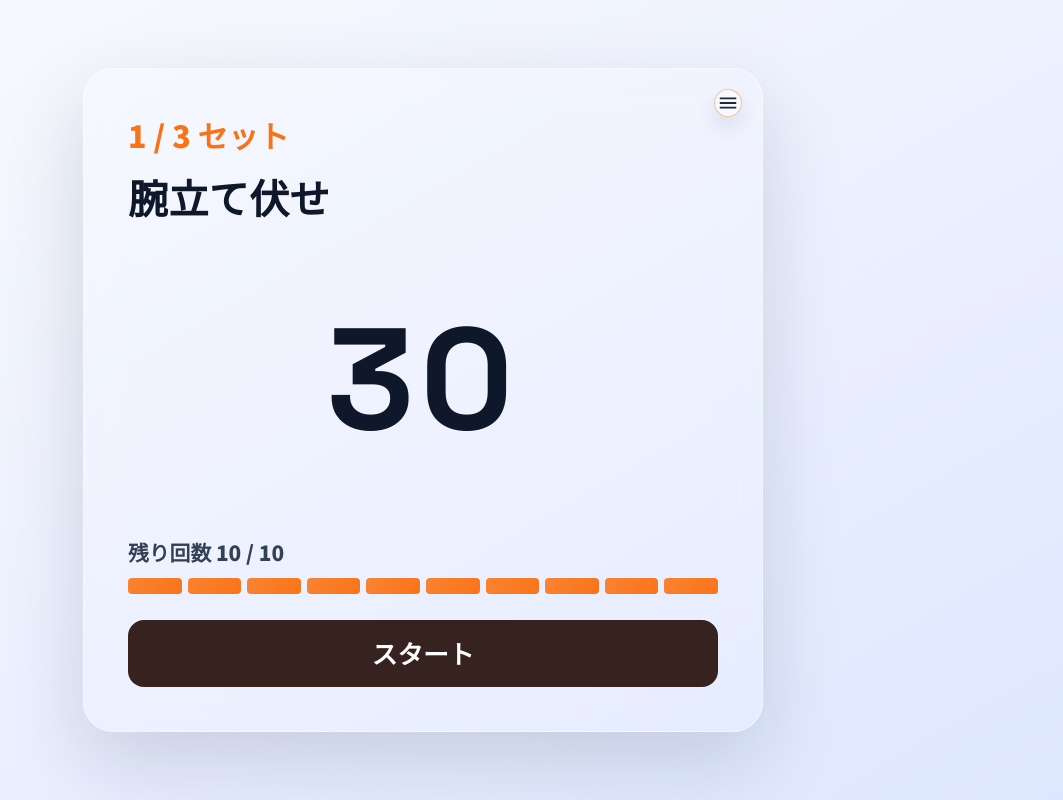
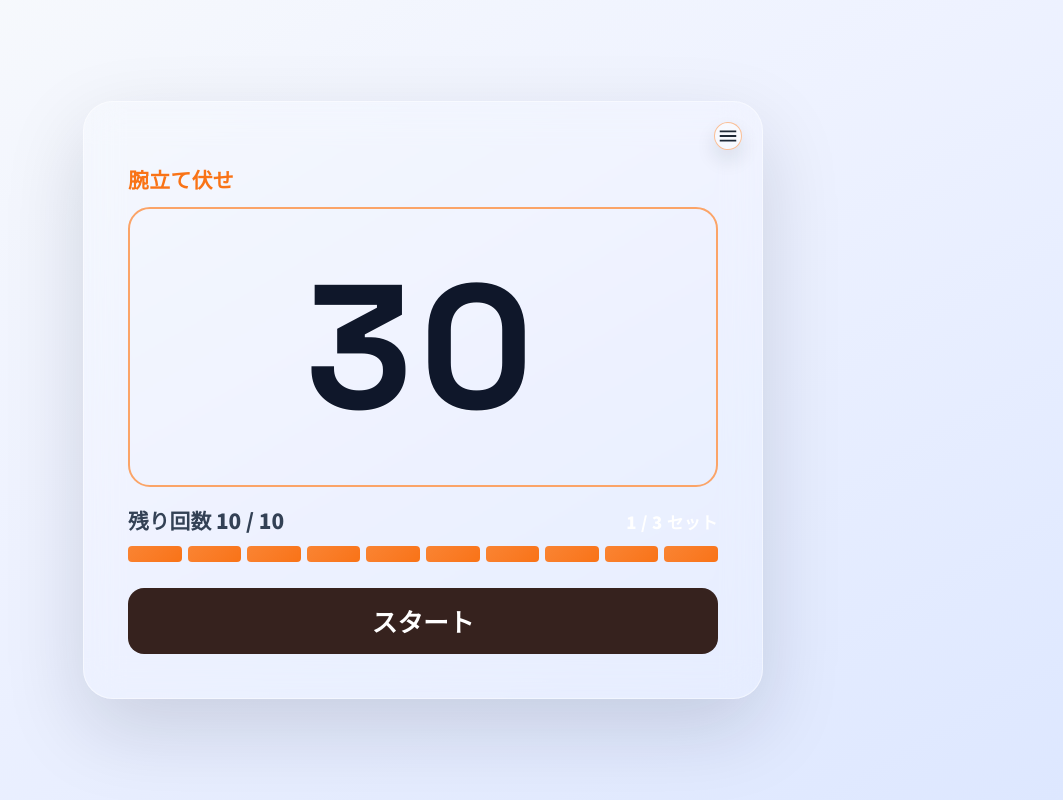
Before and after one commit to katom826/Workout-timer, a Nuxt app: page / in a window 1280 px wide. Shown: the whole page, without its empty margins (217-1280 px from the left). Built offline with nearby package versions, Linux system fonts and the light colour scheme.

Commit message:
fix: improve timer UI states and rep gauge animations

```diff
--- a/components/RepGauge.vue
+++ b/components/RepGauge.vue
@@ -1,12 +1,18 @@
 <template>
   <div class="repSection">
-    <p class="repText">残り回数 {{ currentRep }} / {{ totalReps }}</p>
+    <p class="repText">
+      <span>残り回数 {{ currentRep }} / {{ totalReps }}</span>
+      <span v-if="setLabel" class="repSetLabel">{{ setLabel }}</span>
+    </p>
     <div class="repGauge" aria-hidden="true">
       <span
         v-for="(_, index) in totalReps"
         :key="index"
         class="repSegment"
-        :class="{ repSegmentActive: index < currentRep }"
+        :class="{
+          repSegmentActive: index < currentRep,
+          repSegmentExit: pulseIndex === index
+        }"
       />
     </div>
   </div>
@@ -16,5 +22,7 @@
 defineProps<{
   currentRep: number;
   totalReps: number;
+  setLabel: string;
+  pulseIndex: number | null;
 }>();
 </script>
--- a/components/TimerDisplay.vue
+++ b/components/TimerDisplay.vue
@@ -1,7 +1,27 @@
 <template>
-  <p class="seconds">{{ seconds }}</p>
+  <p class="seconds" :class="{ secondsNice: isNice, secondsCompleted: isCompleted }">
+    <ScreenFill
+      v-if="showFill"
+      :fill-ratio-a="fillRatioA"
+      :fill-ratio-b="fillRatioB"
+      :fade-layer="fadeLayer"
+      :fade-token="fadeToken"
+    />
+    <span class="secondsText" :key="String(seconds)">{{ seconds }}</span>
+  </p>
 </template>
 
 <script setup lang="ts">
-defineProps<{ seconds: number | string }>();
+import ScreenFill from "~/components/ScreenFill.vue";
+
+defineProps<{
+  seconds: number | string;
+  showFill: boolean;
+  fillRatioA: number;
+  fillRatioB: number;
+  fadeLayer: 0 | 1;
+  fadeToken: number;
+  isNice: boolean;
+  isCompleted: boolean;
+}>();
 </script>
--- a/components/TimerHeader.vue
+++ b/components/TimerHeader.vue
@@ -9,12 +9,26 @@
     <img src="/menu.svg" alt="" width="22" height="22" />
   </button>
 
-  <p v-if="setLabel" class="setLabel">{{ setLabel }}</p>
+  <p v-if="currentExerciseName || nextExerciseName" class="currentExerciseLabel">
+    <template v-if="isResting">
+      <span v-if="nextExerciseName" class="nextRestLabel">Next {{ nextExerciseName }}</span>
+    </template>
+    <template v-else>
+      <span>{{ currentExerciseName }}</span>
+      <span v-if="isRunning && nextExerciseName" class="nextInlineLabel">
+        Next {{ nextExerciseName }}
+      </span>
+    </template>
+  </p>
+
 </template>
 
 <script setup lang="ts">
 defineProps<{
-  setLabel: string;
+  currentExerciseName: string;
+  nextExerciseName: string;
+  isResting: boolean;
+  isRunning: boolean;
   showSettings: boolean;
   onSettings: () => void;
 }>();
--- a/pages/index.vue
+++ b/pages/index.vue
@@ -1,13 +1,5 @@
 <template>
   <main :class="['page', isResting ? 'restTheme' : 'workTheme']">
-    <ScreenFill
-      v-if="showScreenFill"
-      :fill-ratio-a="fillRatioA"
-      :fill-ratio-b="fillRatioB"
-      :fade-layer="fadeLayer"
-      :fade-token="fadeToken"
-    />
-
     <audio ref="tickSoundRef" src="/audio/tick.mp3" preload="auto" />
     <audio ref="repChangeSoundRef" src="/audio/rep_change.mp3" preload="auto" />
     <audio ref="clearSoundRef" src="/audio/clear.mp3" preload="auto" />
@@ -18,37 +10,41 @@
       <p class="loading">読み込み中...</p>
     </section>
 
-    <section v-else-if="isCompleted" class="completedCard">
-      <h1 class="completedText">おつかれさまでした！</h1>
-      <button type="button" class="primaryButton primaryButtonNoShadow" @click="resetTimer">
-        終了
-      </button>
-    </section>
-
     <section v-else class="timerCard">
       <TimerHeader
-        :set-label="setLabel"
-        :show-settings="!isRunning"
+        v-if="!isCompleted"
+        :current-exercise-name="currentExercise?.name ?? ''"
+        :next-exercise-name="nextExercise?.name ?? ''"
+        :is-resting="isResting"
+        :is-running="isRunning"
+        :show-settings="!isRunning && !isCompleted"
         :on-settings="() => router.push('/settings')"
       />
 
-      <ExerciseTitle
-        :title="currentExercise.name"
-        :is-resting="isResting"
-        :next-label="nextExercise?.name ?? ''"
+      <TimerDisplay
+        :seconds="displaySeconds"
+        :show-fill="showScreenFill"
+        :fill-ratio-a="fillRatioA"
+        :fill-ratio-b="fillRatioB"
+        :fade-layer="fadeLayer"
+        :fade-token="fadeToken"
+        :is-nice="isNiceMoment"
+        :is-completed="isCompleted"
       />
 
-      <TimerDisplay :seconds="displaySeconds" />
-
+      <Transition name="repFade">
         <RepGauge
-        v-if="!isResting"
+          v-if="!isResting && !isCompleted"
           :current-rep="currentRep"
           :total-reps="currentExercise.reps"
+          :set-label="setLabel"
+          :pulse-index="repPulseIndex"
         />
+      </Transition>
 
       <PrimaryAction
-        :label="phase === 'idle' ? 'スタート' : isRunning ? '一時停止' : '再開'"
-        :on-click="handleStartPause"
+        :label="isCompleted ? '終了' : phase === 'idle' ? 'スタート' : isRunning ? '一時停止' : '再開'"
+        :on-click="isCompleted ? resetTimer : handleStartPause"
         :no-shadow="true"
       />
     </section>
@@ -58,10 +54,8 @@
 <script setup lang="ts">
 import { computed, onBeforeUnmount, onMounted, ref, watch } from "vue";
 import ConfettiLayer from "~/components/ConfettiLayer.vue";
-import ExerciseTitle from "~/components/ExerciseTitle.vue";
 import PrimaryAction from "~/components/PrimaryAction.vue";
 import RepGauge from "~/components/RepGauge.vue";
-import ScreenFill from "~/components/ScreenFill.vue";
 import TimerDisplay from "~/components/TimerDisplay.vue";
 import TimerHeader from "~/components/TimerHeader.vue";
 import {
@@ -80,6 +74,7 @@ type WorkoutStep = {
 
 const PHASE_TRANSITION_DELAY_MS = 240;
 const REP_PREP_DELAY_MS = 1000;
+const COMPLETION_DELAY_MS = 900;
 
 const confettiPalette = [
   "linear-gradient(180deg, #f97316, #fb7185)",
@@ -139,6 +134,7 @@ const currentSet = ref(1);
 const currentExerciseIndex = ref(0);
 const currentRep = ref(1);
 const secondsRemaining = ref(1);
+const countdownRemainingMs = ref(0);
 const pendingStep = ref<WorkoutStep | null>(null);
 const activeFillLayer = ref<0 | 1>(0);
 const fadeLayer = ref<0 | 1>(1);
@@ -148,11 +144,148 @@ const tickSoundRef = ref<HTMLAudioElement | null>(null);
 const repChangeSoundRef = ref<HTMLAudioElement | null>(null);
 const clearSoundRef = ref<HTMLAudioElement | null>(null);
 
-const intervalId = ref<number | null>(null);
+const rafId = ref<number | null>(null);
+const countdownEndAt = ref<number | null>(null);
+const countdownFinished = ref(false);
 const transitionTimer = ref<number | null>(null);
 const prepTimer = ref<number | null>(null);
 const seEnabled = ref(true);
 const isPrepDelay = ref(false);
+const repPulseIndex = ref<number | null>(null);
+
+const nowMs = (): number => performance.now();
+
+const setCountdown = (seconds: number) => {
+  secondsRemaining.value = seconds;
+  countdownRemainingMs.value = Math.max(0, seconds * 1000);
+  countdownEndAt.value = null;
+  countdownFinished.value = false;
+};
+
+const stopCountdownLoop = () => {
+  if (rafId.value) {
+    window.cancelAnimationFrame(rafId.value);
+    rafId.value = null;
+  }
+};
+
+const startCountdownLoop = () => {
+  stopCountdownLoop();
+  rafId.value = window.requestAnimationFrame(updateCountdown);
+};
+
+const updateCountdown = () => {
+  if (!isRunning.value || (phase.value !== "workout" && phase.value !== "rest") || isPrepDelay.value) {
+    stopCountdownLoop();
+    return;
+  }
+
+  const now = nowMs();
+  if (countdownEndAt.value === null) {
+    const baseMs = countdownRemainingMs.value || secondsRemaining.value * 1000;
+    countdownEndAt.value = now + baseMs;
+  }
+
+  const remainingMs = countdownEndAt.value - now;
+  countdownRemainingMs.value = Math.max(0, remainingMs);
+  if (remainingMs <= 0) {
+    if (secondsRemaining.value !== 0) {
+      secondsRemaining.value = 0;
+    }
+    if (!countdownFinished.value) {
+      countdownFinished.value = true;
+      handleCountdownComplete();
+    }
+  } else {
+    const nextSeconds = Math.ceil(remainingMs / 1000);
+    if (nextSeconds !== secondsRemaining.value) {
+      secondsRemaining.value = nextSeconds;
+    }
+  }
+
+  rafId.value = window.requestAnimationFrame(updateCountdown);
+};
+
+const handleCountdownComplete = () => {
+  if (!config.value || !isRunning.value) {
+    return;
+  }
+
+  if (transitionTimer.value) {
+    window.clearTimeout(transitionTimer.value);
+    transitionTimer.value = null;
+  }
+
+  transitionTimer.value = window.setTimeout(() => {
+    const active = config.value?.exercises[currentExerciseIndex.value];
+    if (!active) {
+      return;
+    }
+
+    const completeWorkout = () => {
+      window.setTimeout(() => {
+        phase.value = "completed";
+        isRunning.value = false;
+      }, COMPLETION_DELAY_MS);
+    };
+
+    if (phase.value === "rest") {
+      if (!pendingStep.value) {
+        completeWorkout();
+        return;
+      }
+
+      const target = config.value.exercises[pendingStep.value.exerciseIndex];
+      currentSet.value = pendingStep.value.set;
+      currentExerciseIndex.value = pendingStep.value.exerciseIndex;
+      currentRep.value = target.reps;
+      setCountdown(target.duration);
+      pendingStep.value = null;
+      phase.value = "workout";
+      return;
+    }
+
+    if (phase.value !== "workout") {
+      return;
+    }
+
+    if (currentRep.value > 1) {
+      if (prepTimer.value) {
+        window.clearTimeout(prepTimer.value);
+      }
+      isPrepDelay.value = true;
+      countdownRemainingMs.value = 0;
+      prepTimer.value = window.setTimeout(() => {
+        currentRep.value = currentRep.value - 1;
+        setCountdown(active.duration);
+        isPrepDelay.value = false;
+      }, REP_PREP_DELAY_MS);
+      return;
+    }
+
+    const step = getNextStep(currentSet.value, currentExerciseIndex.value, config.value);
+    if (!step) {
+      completeWorkout();
+      isPrepDelay.value = false;
+      return;
+    }
+
+    if (config.value.restSeconds <= 0) {
+      const target = config.value.exercises[step.exerciseIndex];
+      currentSet.value = step.set;
+      currentExerciseIndex.value = step.exerciseIndex;
+      currentRep.value = target.reps;
+      setCountdown(target.duration);
+      isPrepDelay.value = false;
+      return;
+    }
+
+    pendingStep.value = step;
+    setCountdown(config.value.restSeconds);
+    phase.value = "rest";
+    isPrepDelay.value = false;
+  }, PHASE_TRANSITION_DELAY_MS);
+};
 
 const syncSoundConfig = () => {
   const updated = loadSoundConfig();
@@ -174,7 +307,7 @@ const applyInitialState = (loadedConfig: WorkoutConfig) => {
   currentSet.value = 1;
   currentExerciseIndex.value = 0;
   currentRep.value = loadedConfig.exercises[0].reps;
-  secondsRemaining.value = loadedConfig.exercises[0].duration;
+  setCountdown(loadedConfig.exercises[0].duration);
   pendingStep.value = null;
   phase.value = "idle";
   isRunning.value = false;
@@ -203,7 +336,8 @@ const nextExercise = computed<ExerciseConfig | null>(() => {
     return null;
   }
 
-  const step = pendingStep.value ?? getNextStep(currentSet.value, currentExerciseIndex.value, config.value);
+  const step =
+    pendingStep.value ?? getNextStep(currentSet.value, currentExerciseIndex.value, config.value);
   if (!step) {
     return null;
   }
@@ -211,20 +345,36 @@ const nextExercise = computed<ExerciseConfig | null>(() => {
   return config.value.exercises[step.exerciseIndex] ?? null;
 });
 
-watch([isRunning, phase], ([running, phaseValue]) => {
-  if (intervalId.value) {
-    window.clearInterval(intervalId.value);
-    intervalId.value = null;
+watch([isRunning, phase, isPrepDelay], ([running, phaseValue, prep]) => {
+  if (!running || prep || (phaseValue !== "workout" && phaseValue !== "rest")) {
+    if (countdownEndAt.value !== null) {
+      const remainingMs = Math.max(0, countdownEndAt.value - nowMs());
+      countdownRemainingMs.value = remainingMs;
+      secondsRemaining.value = Math.max(0, Math.ceil(remainingMs / 1000));
     }
-
-  if (!running || (phaseValue !== "workout" && phaseValue !== "rest")) {
+    countdownEndAt.value = null;
+    stopCountdownLoop();
     return;
   }
 
-  intervalId.value = window.setInterval(() => {
-    secondsRemaining.value = Math.max(secondsRemaining.value - 1, 0);
-  }, 1000);
+  startCountdownLoop();
 });
+
+watch(
+  () => currentRep.value,
+  (next, previous) => {
+    if (typeof previous !== "number" || next >= previous) {
+      return;
+    }
+
+    repPulseIndex.value = previous - 1;
+    window.setTimeout(() => {
+      if (repPulseIndex.value === previous - 1) {
+        repPulseIndex.value = null;
+      }
+    }, 280);
+  }
+);
 
 watch(
   () => secondsRemaining.value,
@@ -254,88 +404,6 @@ watch(
 watch(
   () => secondsRemaining.value,
   (next, previous) => {
-    if (!config.value || !isRunning.value || next > 0) {
-      return;
-    }
-
-    if (previous === 0) {
-      return;
-    }
-
-    if (transitionTimer.value) {
-      window.clearTimeout(transitionTimer.value);
-      transitionTimer.value = null;
-    }
-
-    transitionTimer.value = window.setTimeout(() => {
-      const active = config.value?.exercises[currentExerciseIndex.value];
-      if (!active) {
-        return;
-      }
-
-      if (phase.value === "rest") {
-        if (!pendingStep.value) {
-          phase.value = "completed";
-          isRunning.value = false;
-          return;
-        }
-
-        const target = config.value.exercises[pendingStep.value.exerciseIndex];
-        currentSet.value = pendingStep.value.set;
-        currentExerciseIndex.value = pendingStep.value.exerciseIndex;
-        currentRep.value = target.reps;
-        secondsRemaining.value = target.duration;
-        pendingStep.value = null;
-        phase.value = "workout";
-        return;
-      }
-
-      if (phase.value !== "workout") {
-        return;
-      }
-
-      if (currentRep.value > 1) {
-        if (prepTimer.value) {
-          window.clearTimeout(prepTimer.value);
-        }
-        isPrepDelay.value = true;
-        prepTimer.value = window.setTimeout(() => {
-          currentRep.value = currentRep.value - 1;
-          secondsRemaining.value = active.duration;
-          isPrepDelay.value = false;
-        }, REP_PREP_DELAY_MS);
-        return;
-      }
-
-      const step = getNextStep(currentSet.value, currentExerciseIndex.value, config.value);
-      if (!step) {
-        phase.value = "completed";
-        isRunning.value = false;
-        isPrepDelay.value = false;
-        return;
-      }
-
-      if (config.value.restSeconds <= 0) {
-        const target = config.value.exercises[step.exerciseIndex];
-        currentSet.value = step.set;
-        currentExerciseIndex.value = step.exerciseIndex;
-        currentRep.value = target.reps;
-        secondsRemaining.value = target.duration;
-        isPrepDelay.value = false;
-        return;
-      }
-
-      pendingStep.value = step;
-      secondsRemaining.value = config.value.restSeconds;
-      phase.value = "rest";
-      isPrepDelay.value = false;
-    }, PHASE_TRANSITION_DELAY_MS);
-  }
-);
-
-watch(
-  () => secondsRemaining.value,
-  (next, previous) => {
     if (!isRunning.value || (phase.value !== "workout" && phase.value !== "rest")) {
       return;
     }
@@ -358,12 +426,22 @@ const totalSeconds = computed(() => {
   return isResting.value ? Math.max(config.value.restSeconds, 1) : currentExercise.value.duration;
 });
 
-const elapsedRatio = computed(() =>
-  Math.min(1, Math.max(0, (totalSeconds.value - secondsRemaining.value) / totalSeconds.value))
+const totalMs = computed(() => totalSeconds.value * 1000);
+const elapsedRatio = computed(() => {
+  if (totalMs.value <= 0) {
+    return 0;
+  }
+  return Math.min(
+    1,
+    Math.max(0, (totalMs.value - countdownRemainingMs.value) / totalMs.value)
   );
-const remainingRatio = computed(() =>
-  Math.min(1, Math.max(0, secondsRemaining.value / totalSeconds.value))
-);
+});
+const remainingRatio = computed(() => {
+  if (totalMs.value <= 0) {
+    return 0;
+  }
+  return Math.min(1, Math.max(0, countdownRemainingMs.value / totalMs.value));
+});
 
 const isZeroMoment = computed(
   () =>
@@ -371,6 +449,8 @@ const isZeroMoment = computed(
     (phase.value === "workout" || phase.value === "rest") &&
     secondsRemaining.value === 0
 );
+
+const isNiceMoment = computed(() => isPrepDelay.value || isZeroMoment.value);
 
 const timerFill = computed(() => {
   if (isZeroMoment.value) {
@@ -417,12 +497,21 @@ const showScreenFill = computed(
   () => isRunning.value && (phase.value === "workout" || phase.value === "rest")
 );
 
-const displaySeconds = computed(() => (isPrepDelay.value ? "Nice!" : String(secondsRemaining.value)));
+const displaySeconds = computed(() => {
+  if (isCompleted.value) {
+    return "おつかれさまでした！";
+  }
+  if (isZeroMoment.value && isResting.value) {
+    return "Fight!";
+  }
+  if (isNiceMoment.value) {
+    return "Nice!";
+  }
+  return String(secondsRemaining.value);
+});
 
 onBeforeUnmount(() => {
-  if (intervalId.value) {
-    window.clearInterval(intervalId.value);
-  }
+  stopCountdownLoop();
   if (transitionTimer.value) {
     window.clearTimeout(transitionTimer.value);
   }
@@ -473,6 +562,10 @@ onBeforeUnmount(() => {
   backdrop-filter: blur(18px);
 }
 
+.timerCard {
+  padding-top: calc(clamp(20px, 5vw, 44px) + 18px);
+}
+
 .loading {
   color: var(--text-muted);
   font-size: 1.2rem;
@@ -507,6 +600,34 @@ onBeforeUnmount(() => {
   color: var(--theme-main);
 }
 
+:global(.currentExerciseLabel) {
+  font-size: 1.3rem;
+  font-weight: 800;
+  color: #f97316;
+  letter-spacing: 0.02em;
+  margin-bottom: 8px;
+  display: flex;
+  align-items: baseline;
+  gap: 10px;
+}
+
+:global(.nextInlineLabel) {
+  font-size: 0.85rem;
+  font-weight: 700;
+  color: #ffffff;
+  opacity: 0.9;
+  letter-spacing: 0.02em;
+  margin-left: auto;
+  text-align: right;
+}
+
+:global(.nextRestLabel) {
+  font-size: 1.05rem;
+  font-weight: 700;
+  color: #ffffff;
+  letter-spacing: 0.02em;
+}
+
 :global(.exerciseName) {
   margin-top: 8px;
   font-size: clamp(1.6rem, 4vw, 2.5rem);
@@ -526,14 +647,53 @@ onBeforeUnmount(() => {
   position: relative;
   z-index: 2;
   min-height: 280px;
+  margin-top: 12px;
   display: grid;
   place-items: center;
-  font-size: clamp(4.4rem, 17vw, 9rem);
+  font-size: clamp(5.2rem, 19vw, 11rem);
   font-weight: 900;
   letter-spacing: 0.04em;
   color: var(--text-primary);
   text-shadow: 0 1px 0 color-mix(in srgb, var(--panel-border), transparent 40%);
   font-family: "Space Grotesk", "Noto Sans JP", sans-serif;
+  border: 2px solid color-mix(in srgb, var(--theme-main), #ffffff 35%);
+  border-radius: 22px;
+  overflow: hidden;
+}
+
+:global(.secondsCompleted) {
+  font-size: 1.3rem;
+  letter-spacing: 0.01em;
+  min-height: 180px;
+  text-align: center;
+  padding: 0 16px;
+}
+
+:global(.secondsText) {
+  position: relative;
+  z-index: 2;
+  display: inline-block;
+  animation: secondsPop 220ms ease-out;
+}
+
+:global(.secondsNice .fillLayer) {
+  transition: none;
+}
+
+@keyframes secondsPop {
+  0% {
+    transform: scale(0.9);
+    opacity: 0.6;
+  }
+
+  60% {
+    transform: scale(1.08);
+    opacity: 1;
+  }
+
+  100% {
+    transform: scale(1);
+  }
 }
 
 :global(.repSection) {
@@ -541,9 +701,19 @@ onBeforeUnmount(() => {
 }
 
 :global(.repText) {
+  display: flex;
+  justify-content: space-between;
+  align-items: baseline;
   font-size: 1.3rem;
   font-weight: 800;
   color: var(--text-soft);
+}
+
+:global(.repSetLabel) {
+  color: #ffffff;
+  font-weight: 800;
+  font-size: 1.05rem;
+  letter-spacing: 0.02em;
 }
 
 :global(.repGauge) {
@@ -551,6 +721,17 @@ onBeforeUnmount(() => {
   display: grid;
   grid-template-columns: repeat(auto-fit, minmax(12px, 1fr));
   gap: 6px;
+}
+
+:global(.repFade-enter-active),
+:global(.repFade-leave-active) {
+  transition: opacity 240ms ease, transform 240ms ease;
+}
+
+:global(.repFade-enter-from),
+:global(.repFade-leave-to) {
+  opacity: 0;
+  transform: translateY(8px);
 }
 
 :global(.repSegment) {
@@ -567,6 +748,22 @@ onBeforeUnmount(() => {
     var(--theme-main)
   );
   box-shadow: none;
+}
+
+:global(.repSegmentExit) {
+  animation: repSegmentExit 260ms ease-out;
+}
+
+@keyframes repSegmentExit {
+  0% {
+    transform: scale(1);
+    opacity: 1;
+  }
+
+  100% {
+    transform: scale(0.7);
+    opacity: 0.2;
+  }
 }
 
 :global(.primaryButton) {
@@ -658,7 +855,6 @@ onBeforeUnmount(() => {
   }
 }
 
-
 :global(.screenFill) {
   position: absolute;
   inset: 0;
@@ -696,6 +892,7 @@ onBeforeUnmount(() => {
   }
 }
 
+
 @media (max-width: 640px) {
   .page {
     padding: 16px;
--- a/pages/settings.vue
+++ b/pages/settings.vue
@@ -55,13 +55,6 @@
       </div>
 
       <section class="cards">
-        <div class="cardsHeader">
-          <h2 class="cardsTitle">メニュー ({{ exerciseCount }}種)</h2>
-          <button type="button" class="iconButton" aria-label="メニュー追加" @click="handleAddExercise">
-            <img src="/add.svg" alt="" width="22" height="22" />
-          </button>
-        </div>
-
         <article
           v-for="(exercise, index) in config.exercises"
           :key="exercise.id"
@@ -162,6 +155,10 @@
             </button>
           </div>
         </article>
+
+        <button type="button" class="addCardButton" @click="handleAddExercise">
+          メニュー追加
+        </button>
       </section>
     </section>
   </main>
@@ -181,7 +178,7 @@ const router = useRouter();
 
 const createExercise = (index: number): ExerciseConfig => ({
   id: `custom-${Date.now()}-${index}`,
-  name: `遞ｮ逶ｮ ${index + 1}`,
+  name: `メニュー ${index + 1}`,
   duration: 5,
   reps: 5
 });
@@ -206,8 +203,6 @@ watch(
   },
   { deep: true }
 );
-
-const exerciseCount = computed(() => config.value?.exercises.length ?? 0);
 
 const setSets = (nextValue: number) => {
   if (!config.value) {
@@ -554,38 +549,6 @@ const handleRestInput = (event: Event) => {
   margin-top: 20px;
 }
 
-.cardsHeader {
-  display: flex;
-  justify-content: space-between;
-  align-items: center;
-  margin-bottom: 10px;
-}
-
-.cardsTitle {
-  font-size: 1.35rem;
-  font-weight: 900;
-  color: var(--text-primary);
-}
-
-.iconButton {
-  width: 24px;
-  height: 24px;
-  display: grid;
-  place-items: center;
-  border: 1px solid var(--chip-border);
-  padding: 0;
-  background: color-mix(in srgb, var(--chip-bg), transparent 15%);
-  cursor: pointer;
-  border-radius: 50%;
-  box-shadow: var(--shadow-light);
-  transition: transform 160ms ease, box-shadow 160ms ease;
-}
-
-.iconButton:hover {
-  transform: translateY(-1px);
-  box-shadow: var(--shadow-strong);
-}
-
 .card {
   border: 1px solid color-mix(in srgb, var(--panel-border), transparent 30%);
   background: linear-gradient(140deg, var(--surface-1), var(--surface-2) 45%, var(--surface-1));
@@ -696,6 +659,26 @@ const handleRestInput = (event: Event) => {
   cursor: not-allowed;
 }
 
+.addCardButton {
+  width: 100%;
+  border: 1px dashed color-mix(in srgb, var(--theme-main), #ffffff 35%);
+  background: color-mix(in srgb, var(--surface-1), transparent 30%);
+  color: var(--text-primary);
+  font-weight: 800;
+  font-size: 1.05rem;
+  border-radius: 16px;
+  padding: 14px 16px;
+  cursor: pointer;
+  transition: transform 160ms ease, box-shadow 160ms ease, border-color 160ms ease;
+  box-shadow: var(--shadow-light);
+}
+
+.addCardButton:hover {
+  transform: translateY(-1px);
+  box-shadow: var(--shadow-strong);
+  border-color: color-mix(in srgb, var(--theme-main), #ffffff 15%);
+}
+
 .visuallyHidden {
   position: absolute;
   width: 1px;
```
Lines whose indentation alone changed are shown as unchanged.
